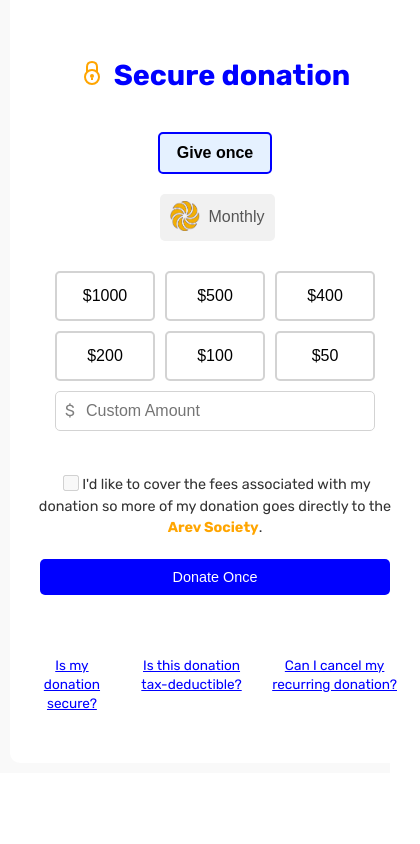
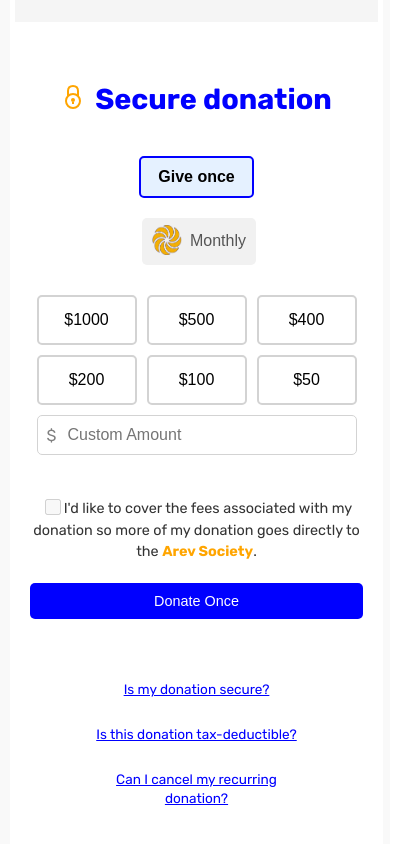
Before and after one commit to azat44/DonationPage, a React (Create React App) app: page / in a window 390 px wide. Shown: the part 620-1464 px from the top of the page, 420 px wide, since content can reach past the window. Before the commit the page ends 1393 px from the top, so only its background shows below. Built offline with nearby package versions, Linux system fonts and the light colour scheme.

Commit message:
changed place for tooltip mobile part

```diff
--- a/src/Components/Donation.css
+++ b/src/Components/Donation.css
@@ -681,6 +681,21 @@ p {
     height: auto;
     margin-left:265px
   }
+
+  .questions-container {
+    display: flex;
+    flex-direction: column;
+    align-items: center;
+    gap: 10px;
+    margin-top: 60px;
+  }
+
+  .question-wrapper {
+    width: 90%;
+    margin-bottom: 1rem;
+    position: relative;
+  }
+
 }
 
 @media (max-width: 480px) {
--- a/src/Components/DonationDetailsStep3.css
+++ b/src/Components/DonationDetailsStep3.css
@@ -297,7 +297,6 @@ form .checkbox-container input[type="checkbox"] {
   }
   .donation-container {
     flex-direction: column;
-    width: 100%;
     box-shadow: none;
   }
   .donation-info, .donation-form {
```
